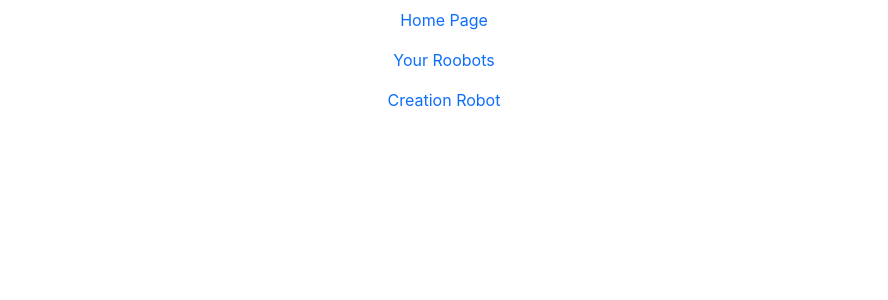
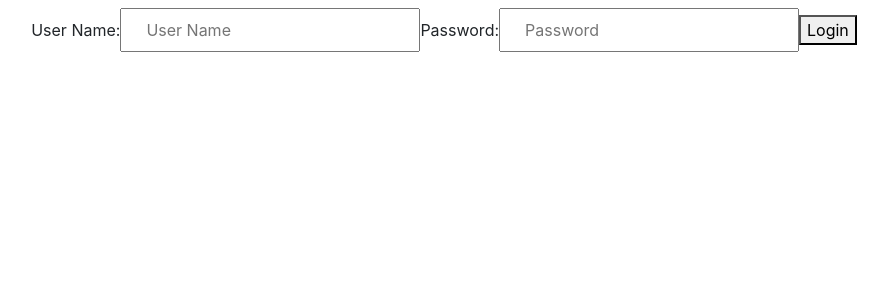
Before and after one commit to xavier-tadeo/ChWRobot-Front-End, a React (Create React App) app: page / in a window 1280 px wide. Shown: the top 300 px of the page, without its empty margins (196-1084 px from the left). Built offline with nearby package versions, Linux system fonts and the light colour scheme.

Commit message:
Create LoginPage and first estructura login

```diff
--- a/src/App.js
+++ b/src/App.js
@@ -2,6 +2,7 @@ import { BrowserRouter as Router, Routes, Route } from "react-router-dom";
 import "./App.css";
 import Form from "./components/Form";
 import HomePage from "./pages/HomePage";
+import LoginPage from "./pages/LoginPage";
 import PageCard from "./pages/PageCard";
 
 function App() {
@@ -10,6 +11,7 @@ function App() {
       <div className="container">
         <Router>
           <Routes>
+            <Route path="/" element={<LoginPage />} />
             <Route path="/" element={<HomePage />} />
             <Route path="/pageCard" element={<PageCard />} />
             <Route path="/form" element={<Form />} />
--- /dev/null
+++ b/src/pages/LoginPage.js
@@ -0,0 +1,46 @@
+import { useMemo } from "react";
+
+const LoginPage = () => {
+  const initialData = useMemo(
+    () => ({
+      username: "",
+      password: "",
+    }),
+    []
+  );
+
+  const handlerSubmit = (evt) => evt.preventDefault;
+
+  return (
+    <form
+      className="flex flex-col w-full p-10 px-8 pt-6 "
+      autoComplete="off"
+      noValidate
+      onSubmit={handlerSubmit}
+    >
+      <label htmlFor="username">User Name:</label>
+      <input
+        type="text"
+        className="w-full px-4 py-2 mt-2 mr-4 "
+        id="username"
+        placeholder="User Name"
+        onChange={() => {}}
+        required
+      ></input>
+      <label htmlFor="password">Password:</label>
+      <input
+        type="text"
+        className="w-full px-4 py-2 mt-2 mr-4 "
+        id="password"
+        placeholder="Password"
+        onChange={() => {}}
+        required
+      ></input>
+      <button className="form__button" type="submit">
+        Login
+      </button>
+    </form>
+  );
+};
+
+export default LoginPage;
```
